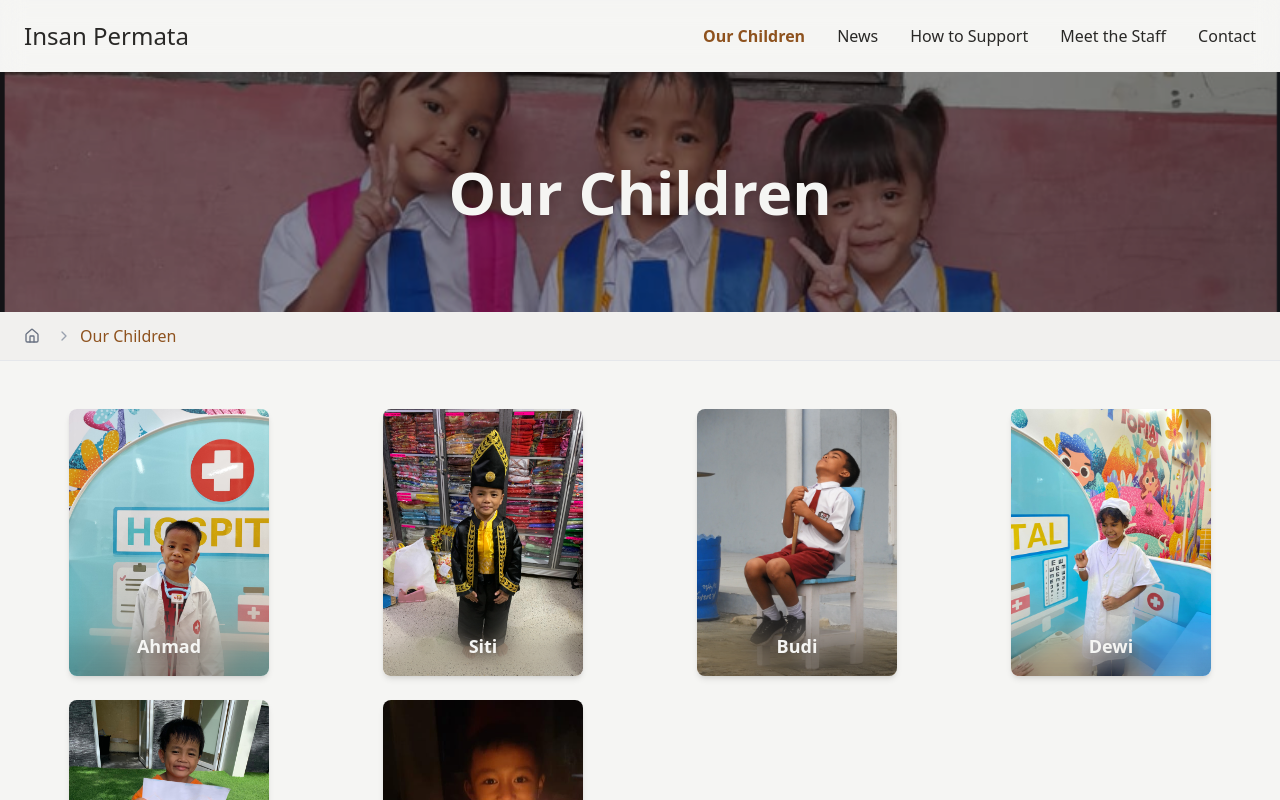
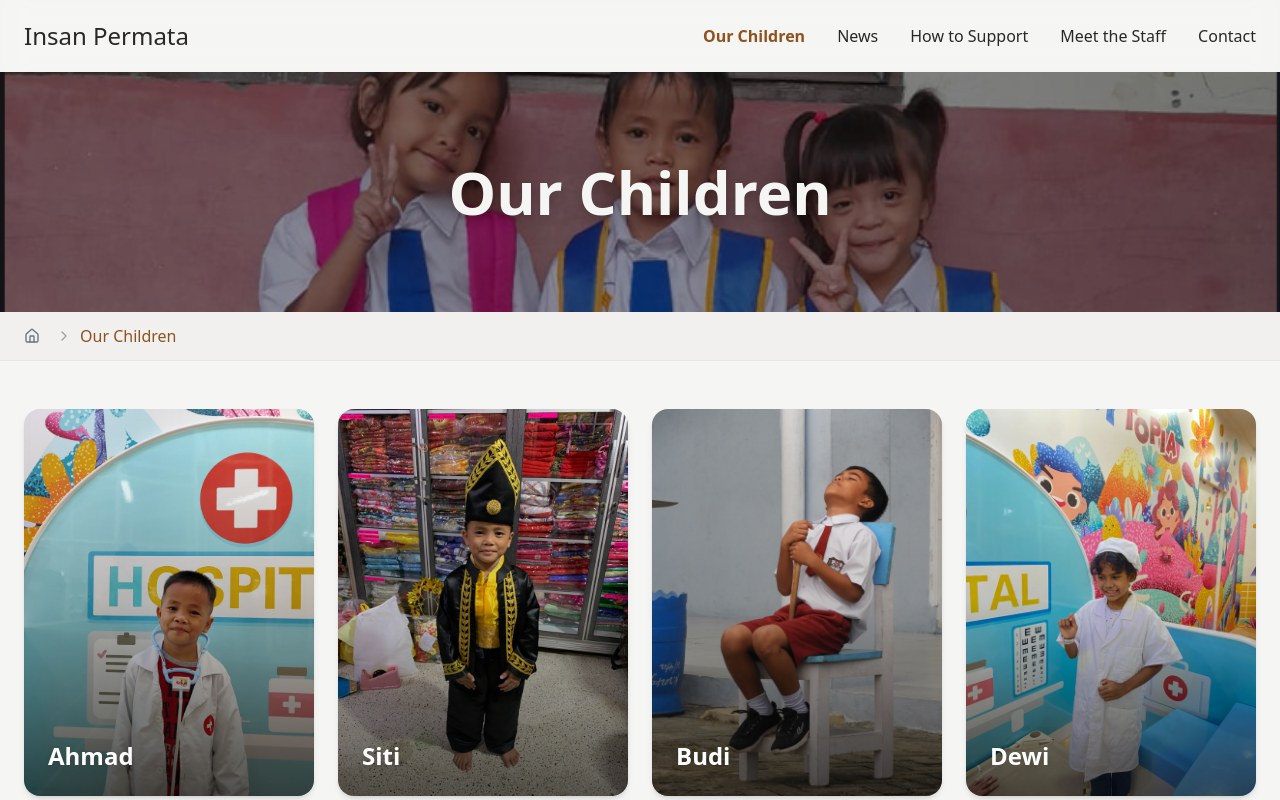
Before and after one commit to Insan-Permata/insan-permata, a Next.js app: page /our-children in a window 1280 px wide. Shown: the top 800 px of the page. Built offline with nearby package versions, Linux system fonts and the light colour scheme.

Commit message:
Refactor children card preview

```diff
--- a/app/(public)/(component)/ChildrenCard.tsx
+++ b/app/(public)/(component)/ChildrenCard.tsx
@@ -1,5 +1,6 @@
 import Image from 'next/image';
 import Link from 'next/link';
+import { ArrowRight } from 'lucide-react';
 
 interface ChildrenCardProps {
   id: string;
@@ -9,40 +10,41 @@ interface ChildrenCardProps {
 
 export default function ChildrenCard({ id, name, photo }: ChildrenCardProps) {
   return (
-    <Link href={`/children/${id}`} className="block group relative bg-white rounded-lg overflow-hidden shadow-md hover:shadow-lg transition-shadow duration-200 aspect-[3/4] w-full max-w-[200px] mx-auto cursor-pointer">
-      {/* Photo as Background */}
-      <div className="absolute inset-0 transition-all duration-300 group-hover:blur-md">
+    <Link
+      href={`/our-children/${id}`}
+      className="group relative block w-full aspect-[3/4] rounded-2xl overflow-hidden shadow-md hover:shadow-2xl transition-all duration-300 ease-out hover:-translate-y-1"
+    >
+      {/* Background Image with Zoom Effect */}
+      <div className="absolute inset-0 transition-transform duration-500 group-hover:scale-110">
         <Image
           src={photo}
           alt={name}
           fill
           className="object-cover"
           sizes="(max-width: 768px) 100vw, (max-width: 1024px) 50vw, (max-width: 1280px) 33vw, 25vw"
-          quality={75}
+          quality={85}
         />
       </div>
 
-      {/* Gradient Blur Overlay at Bottom for Name */}
-      <div
-        className="absolute bottom-0 left-0 right-0 h-24 backdrop-blur-md bg-black/20 transition-opacity duration-300 group-hover:opacity-0"
-        style={{
-          maskImage: 'linear-gradient(to top, rgba(0,0,0,1) 0%, rgba(0,0,0,0.8) 30%, rgba(0,0,0,0.3) 60%, rgba(0,0,0,0) 100%)',
-          WebkitMaskImage: 'linear-gradient(to top, rgba(0,0,0,1) 0%, rgba(0,0,0,0.8) 30%, rgba(0,0,0,0.3) 60%, rgba(0,0,0,0) 100%)',
-        }}
-      />
 
-      {/* Name - Hidden on hover */}
-      <div className="absolute bottom-0 left-0 right-0 p-4 z-10 transition-opacity duration-300 group-hover:opacity-0">
-        <h3 className="text-lg font-semibold text-background text-center drop-shadow-lg">
-          {name}
-        </h3>
-      </div>
 
-      {/* More Info Text - Appears on hover */}
-      <div className="absolute inset-0 flex items-center justify-center z-20 opacity-0 group-hover:opacity-100 transition-opacity duration-300 px-4">
-        <p className="text-base font-medium text-background text-center drop-shadow-lg">
-          Learn more about {name}
-        </p>
+      {/* Gradient Overlay */}
+      <div className="absolute inset-0 bg-gradient-to-t from-black/80 via-black/20 to-transparent opacity-80 transition-opacity duration-300 group-hover:opacity-90" />
+
+      {/* Content */}
+      <div className="absolute bottom-0 left-0 right-0 p-6 z-20 transform transition-transform duration-300 translate-y-2 group-hover:translate-y-0">
+        <div className="flex items-end justify-between">
+          <div>
+            <h3 className="text-2xl font-bold text-white mb-1 drop-shadow-md">
+              {name}
+            </h3>
+            <div className="h-1 w-12 bg-brown rounded-full transition-all duration-300 group-hover:w-full opacity-0 group-hover:opacity-100" />
+          </div>
+
+          <div className="bg-white/20 backdrop-blur-md p-2 rounded-full text-white opacity-0 transform translate-x-4 transition-all duration-300 group-hover:opacity-100 group-hover:translate-x-0">
+            <ArrowRight className="w-5 h-5" />
+          </div>
+        </div>
       </div>
     </Link>
   );
```
